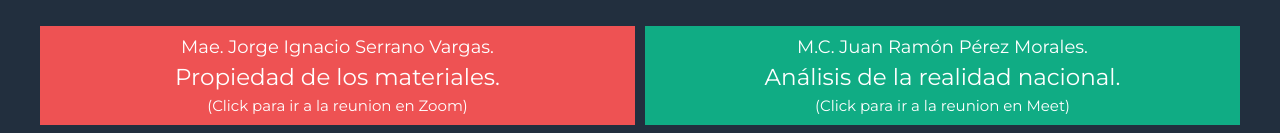
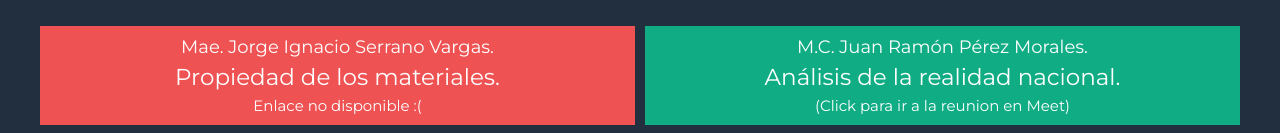
Before and after one commit to abrahamjosue/class-schedule, a plain HTML site: page index.html in a window 1280 px wide. Shown: the part 658-791 px from the top of the page. Drawn offline with nearby package versions, Linux system fonts and the light colour scheme.

Commit message:
Remove Propiedad class link, instead add an alert and message that the link isnt available at the moment

```diff
--- a/index.html
+++ b/index.html
@@ -74,10 +74,10 @@
         <h2 class="references-title">Clases</h2>
         <div class="grid classes-container">
             <div class="teacher1 info-container">
-                <a href="https://zoom.us/j/99618538168?pwd=dWtJY1grcjZCUGRIU0dUZFF0a2xYQT09" target="_blank">
+                <a onclick="alert('Enlace no disponible por el momento')">
                     <h3 class="teacher-name">Mae. Jorge Ignacio Serrano Vargas.</h3>
                     <h3 class="class-name">Propiedad de los materiales.</h3>
-                    <p class="meet-link">(Click para ir a la reunion en Zoom)</p>
+                    <p class="meet-link">Enlace no disponible :(</p>
                 </a>
             </div>
             <div class="teacher2 info-container">
```
